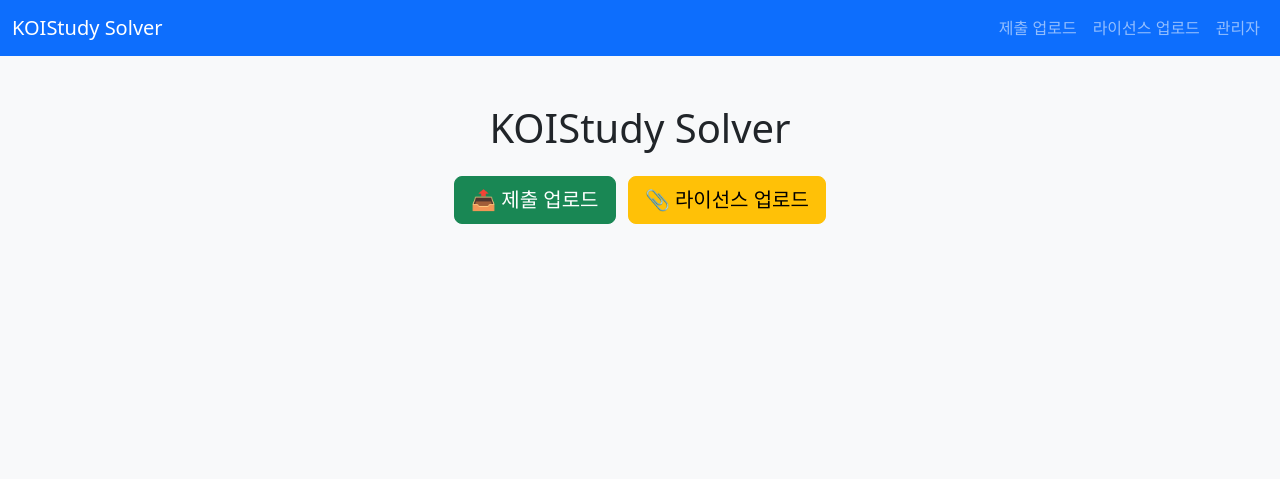
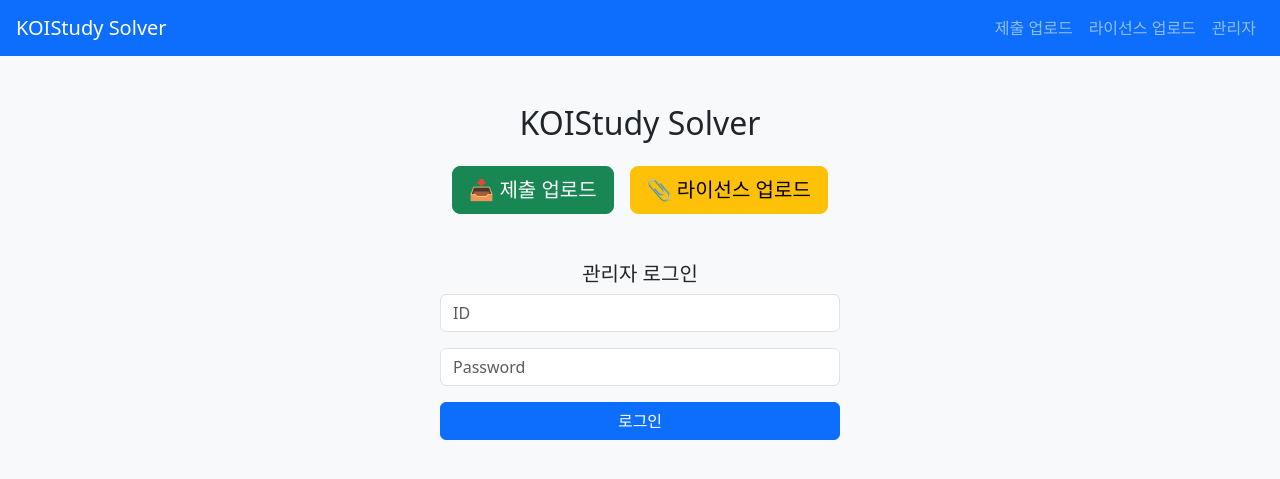
Before and after one commit to BigFootDID/server2, a Flask app: page / in a window 1280 px wide. Shown: the top 479 px of the page. Run offline with Flask 3, Linux system fonts and the light colour scheme.

Commit message:
Update index.html

```diff
--- a/templates/index.html
+++ b/templates/index.html
@@ -1,29 +1,69 @@
 <!DOCTYPE html>
 <html lang="ko">
 <head>
-  <meta charset="UTF-8">
+  <meta charset="UTF-8" />
+  <meta name="viewport" content="width=device-width, initial-scale=1.0" />
   <title>KOIStudy Solver</title>
-  <meta name="viewport" content="width=device-width, initial-scale=1.0">
-  <link href="https://cdn.jsdelivr.net/npm/bootstrap@5.3.0/dist/css/bootstrap.min.css" rel="stylesheet">
+  <link href="https://cdn.jsdelivr.net/npm/bootstrap@5.3.0/dist/css/bootstrap.min.css" rel="stylesheet" />
 </head>
 <body class="bg-light">
-  <nav class="navbar navbar-expand-lg navbar-dark bg-primary">
-    <div class="container-fluid">
-      <a class="navbar-brand" href="index.html">KOIStudy Solver</a>
-      <div class="collapse navbar-collapse">
-        <ul class="navbar-nav ms-auto">
-          <li class="nav-item"><a class="nav-link" href="upload.html">제출 업로드</a></li>
-          <li class="nav-item"><a class="nav-link" href="license.html">라이선스 업로드</a></li>
-          <li class="nav-item"><a class="nav-link" href="admin.html">관리자</a></li>
-        </ul>
-      </div>
+  <nav class="navbar navbar-expand-lg navbar-dark bg-primary px-3">
+    <a class="navbar-brand" href="#">KOIStudy Solver</a>
+    <div class="collapse navbar-collapse">
+      <ul class="navbar-nav ms-auto">
+        <li class="nav-item"><a class="nav-link" href="/upload.html">제출 업로드</a></li>
+        <li class="nav-item"><a class="nav-link" href="/license.html">라이선스 업로드</a></li>
+        <li class="nav-item"><a class="nav-link" href="/admin.html">관리자</a></li>
+      </ul>
     </div>
   </nav>
-  <div class="container py-5 text-center">
-    <h1 class="mb-4">KOIStudy Solver</h1>
-    <p><a href="upload.html" class="btn btn-success btn-lg me-2">📤 제출 업로드</a>
-       <a href="license.html" class="btn btn-warning btn-lg">📎 라이선스 업로드</a></p>
+
+  <div class="container mt-5 text-center">
+    <h2 class="mb-4">KOIStudy Solver</h2>
+    <div class="d-flex justify-content-center gap-3">
+      <a href="/upload.html" class="btn btn-success btn-lg">
+        📥 제출 업로드
+      </a>
+      <a href="/license.html" class="btn btn-warning btn-lg">
+        📎 라이선스 업로드
+      </a>
+    </div>
+    <div class="mt-5" style="max-width: 400px; margin: auto">
+      <h5>관리자 로그인</h5>
+      <form id="loginForm">
+        <div class="mb-3">
+          <input type="text" id="adminId" class="form-control" placeholder="ID" required />
+        </div>
+        <div class="mb-3">
+          <input type="password" id="adminPw" class="form-control" placeholder="Password" required />
+        </div>
+        <button type="submit" class="btn btn-primary w-100">로그인</button>
+        <div id="loginResult" class="mt-2 text-danger"></div>
+      </form>
+    </div>
   </div>
-  <script src="https://cdn.jsdelivr.net/npm/bootstrap@5.3.0/dist/js/bootstrap.bundle.min.js"></script>
+
+  <script>
+    document.getElementById('loginForm').addEventListener('submit', async function (e) {
+      e.preventDefault();
+      const id = document.getElementById('adminId').value;
+      const pw = document.getElementById('adminPw').value;
+      try {
+        const res = await fetch('/admin/login', {
+          method: 'POST',
+          headers: { 'Content-Type': 'application/json' },
+          body: JSON.stringify({ id, pw })
+        });
+        const data = await res.json();
+        if (res.ok) {
+          window.location.href = '/admin.html';
+        } else {
+          document.getElementById('loginResult').innerText = data.error || '로그인 실패';
+        }
+      } catch (err) {
+        document.getElementById('loginResult').innerText = '서버 오류';
+      }
+    });
+  </script>
 </body>
 </html>
```
